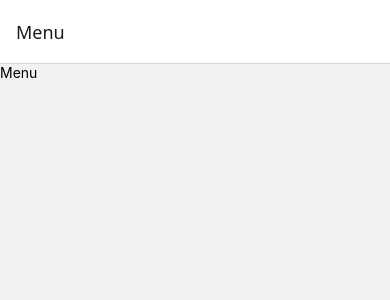
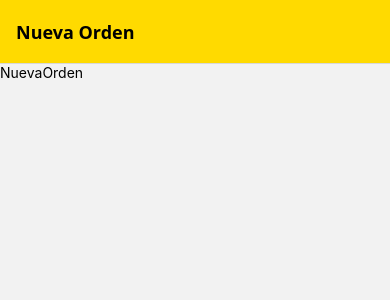
Before and after one commit to pqhcker/Restaurantapp, a React Native app: screen / in a window 390 px wide. Shown: the top 300 px of the page. Built offline with nearby package versions, Linux system fonts and the light colour scheme.

Commit message:
297. Navigation

```diff
--- a/App.tsx
+++ b/App.tsx
@@ -1,30 +1,57 @@
 import 'react-native-gesture-handler';
 import React from 'react';
-import {SafeAreaView, StyleSheet, Text} from 'react-native';
+import {StyleSheet} from 'react-native';
 import {NavigationContainer} from '@react-navigation/native';
 import {createStackNavigator} from '@react-navigation/stack';
+import NuevaOrden from './views/NuevaOrden';
 import Menu from './views/Menu';
-import NuevaOrden from './views/NuevaOrden';
 import DetallePedido from './views/DetallePlatillo';
 import FormularioPlatillo from './views/FormularioPlatillo';
+import ResumenPedido from './views/ResumenPedido';
 import ProgresoPedido from './views/ProgresoPedido';
-import ResumenPedido from './views/ResumenPedido';
 
 const Stack = createStackNavigator();
 
 function App(): React.JSX.Element {
   return (
     <NavigationContainer>
-      <Stack.Navigator>
-        <Stack.Screen name={'Menu'} component={Menu} />
-        <Stack.Screen name={'NuevaOrden'} component={NuevaOrden} />
-        <Stack.Screen name={'DetallePedido'} component={DetallePedido} />
+      <Stack.Navigator
+        screenOptions={{
+          headerStyle: {backgroundColor: '#FFDA00'},
+          headerTitleStyle: {fontWeight: 'bold'},
+          headerTintColor: '#000',
+        }}>
+        <Stack.Screen
+          name={'NuevaOrden'}
+          component={NuevaOrden}
+          options={{title: 'Nueva Orden'}}
+        />
+        <Stack.Screen
+          name={'Menu'}
+          component={Menu}
+          options={{title: 'Nuestro Menu'}}
+        />
+
+        <Stack.Screen
+          name={'DetallePedido'}
+          component={DetallePedido}
+          options={{title: 'Detalle Platillo'}}
+        />
         <Stack.Screen
           name={'FormularioPlatillo'}
           component={FormularioPlatillo}
+          options={{title: 'Ordenar Platillo'}}
         />
-        <Stack.Screen name={'ProgresoPedido'} component={ProgresoPedido} />
-        <Stack.Screen name={'ResumenPedido'} component={ResumenPedido} />
+        <Stack.Screen
+          name={'ResumenPedido'}
+          component={ResumenPedido}
+          options={{title: 'Resumen Pedido'}}
+        />
+        <Stack.Screen
+          name={'ProgresoPedido'}
+          component={ProgresoPedido}
+          options={{title: 'Progreso Pedido'}}
+        />
       </Stack.Navigator>
     </NavigationContainer>
   );
```
